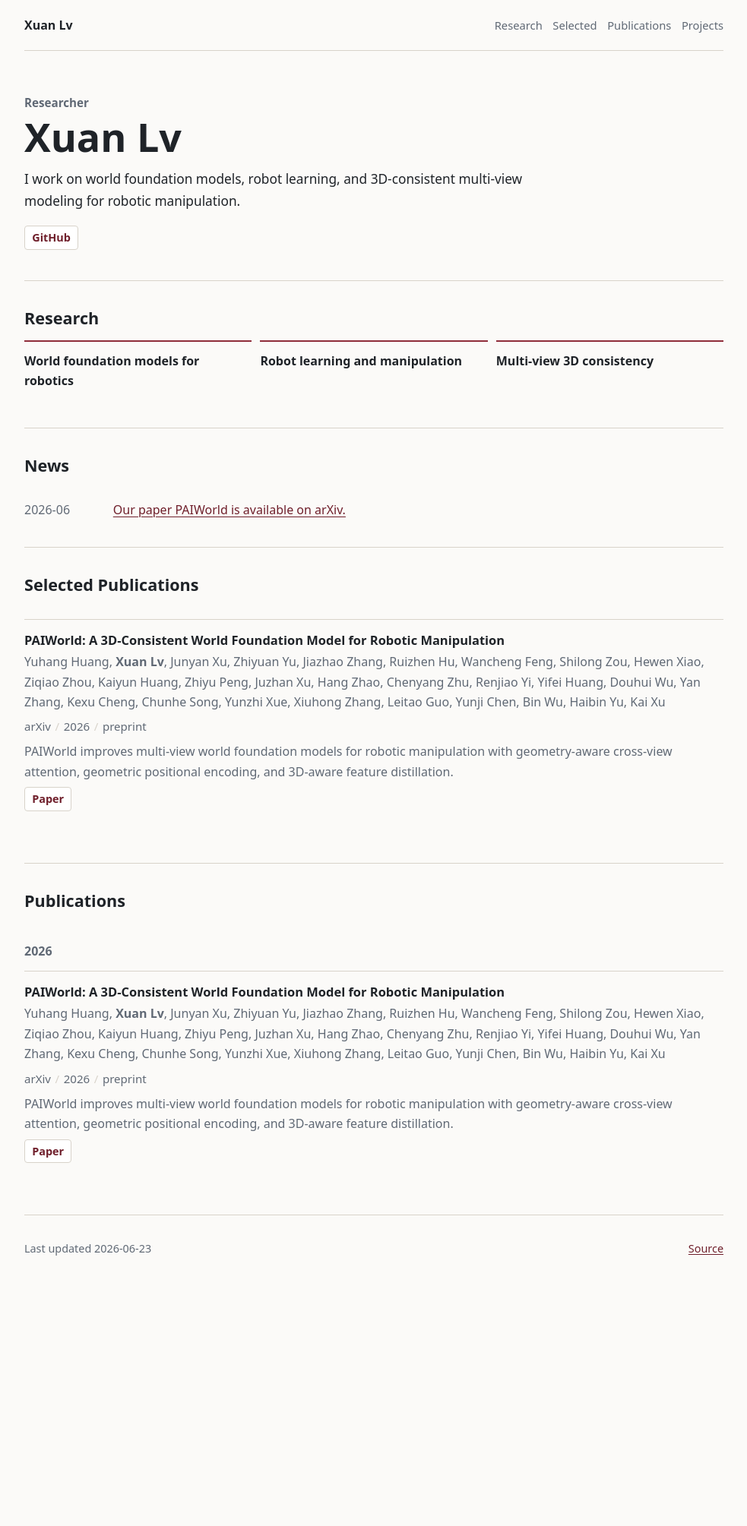
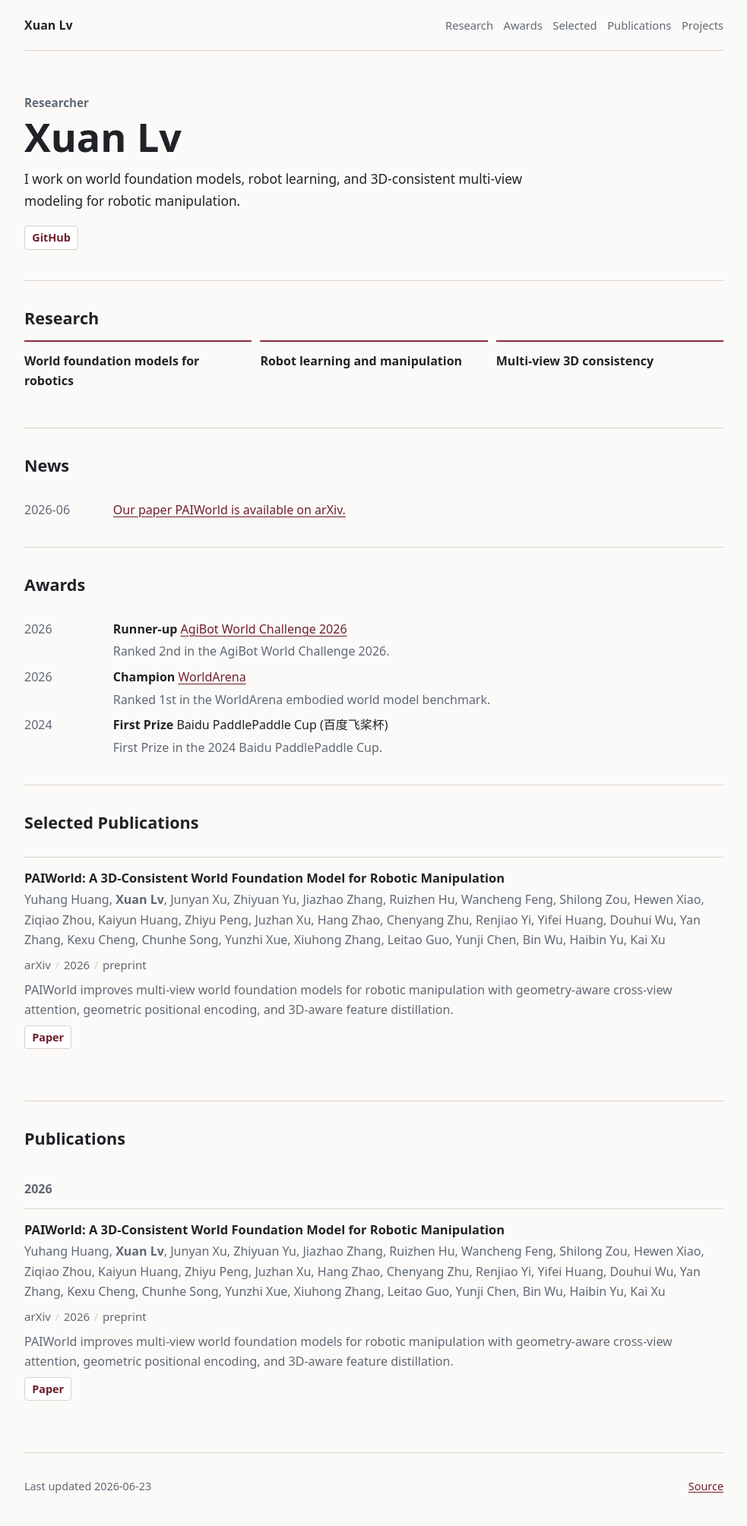
Before and after one commit to SparKgod1/SparKgod1.github.io, a Jekyll site: the page built from index.html, in a window 1280 px wide. Shown: the whole page at 76% size, without its empty margins (148-1131 px from the left). Built offline with Jekyll 4.4.1, drawn with Linux system fonts in a browser that asks for light colours; before the commit the page ends 1696 px from its top, so only the background shows below that.

Commit message:
Add awards section

```diff
--- /dev/null
+++ b/_data/awards.yml
@@ -0,0 +1,17 @@
+- year: 2026
+  result: Champion
+  title: WorldArena
+  description: Ranked 1st in the WorldArena embodied world model benchmark.
+  link: https://world-arena.ai/
+
+- year: 2026
+  result: Runner-up
+  title: AgiBot World Challenge 2026
+  description: Ranked 2nd in the AgiBot World Challenge 2026.
+  link: https://agibot-world.com/challenge2026
+
+- year: 2024
+  result: First Prize
+  title: Baidu PaddlePaddle Cup (百度飞桨杯)
+  description: First Prize in the 2024 Baidu PaddlePaddle Cup.
+  link:
--- a/_layouts/default.html
+++ b/_layouts/default.html
@@ -15,6 +15,7 @@
       <a class="site-name" href="{{ '/' | relative_url }}">{{ site.data.profile.name }}</a>
       <nav class="site-nav" aria-label="Main navigation">
         <a href="#research-title">Research</a>
+        <a href="#awards-title">Awards</a>
         <a href="#selected-title">Selected</a>
         <a href="#publications-title">Publications</a>
         <a href="#projects-title">Projects</a>
--- a/assets/css/site.css
+++ b/assets/css/site.css
@@ -209,6 +209,7 @@ h2 {
   font-weight: 650;
 }
 
+.award-list,
 .news-list {
   display: grid;
   gap: 0.45rem;
@@ -217,15 +218,22 @@ h2 {
   list-style: none;
 }
 
+.award-list li,
 .news-list li {
   display: grid;
   grid-template-columns: 6.5rem minmax(0, 1fr);
   gap: 0.8rem;
 }
 
+.award-list time,
 .news-list time {
   color: var(--muted);
   font-variant-numeric: tabular-nums;
+}
+
+.award-list p {
+  margin: 0.2rem 0 0;
+  color: var(--muted);
 }
 
 .year-group {
@@ -341,6 +349,7 @@ h2 {
     margin-bottom: 0.5rem;
   }
 
+  .award-list time,
   .news-list time {
     display: block;
     margin-bottom: 0.1rem;
--- a/index.html
+++ b/index.html
@@ -7,6 +7,7 @@ layout: default
 {% assign selected_publications = publications | where: "selected", true %}
 {% assign projects = site.data.projects | sort: "year" | reverse %}
 {% assign news = site.data.news | sort: "date" | reverse %}
+{% assign awards = site.data.awards | sort: "year" | reverse %}
 
 <section class="hero" aria-labelledby="intro-title">
   <div class="hero-main">
@@ -58,6 +59,30 @@ layout: default
 </section>
 {% endif %}
 
+
+{% if awards.size > 0 %}
+<section class="section" aria-labelledby="awards-title">
+  <div class="section-heading">
+    <h2 id="awards-title">Awards</h2>
+  </div>
+  <ol class="award-list">
+    {% for award in awards %}
+    <li>
+      <time>{{ award.year }}</time>
+      <div>
+        <strong>{{ award.result }}</strong>
+        {% if award.link %}
+        <a href="{{ award.link }}">{{ award.title }}</a>
+        {% else %}
+        <span>{{ award.title }}</span>
+        {% endif %}
+        {% if award.description %}<p>{{ award.description }}</p>{% endif %}
+      </div>
+    </li>
+    {% endfor %}
+  </ol>
+</section>
+{% endif %}
 {% if selected_publications.size > 0 %}
 <section class="section" aria-labelledby="selected-title">
   <div class="section-heading">
```
Also changed, not shown: docs/editing-workflow.md (+11 -0 lines), README.md.
